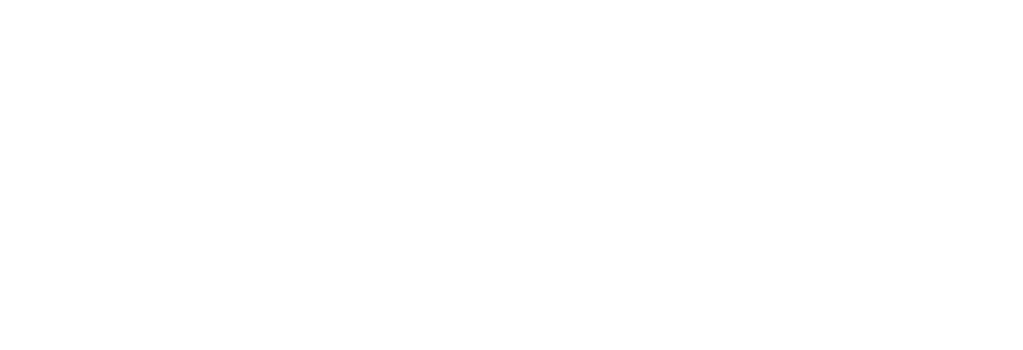
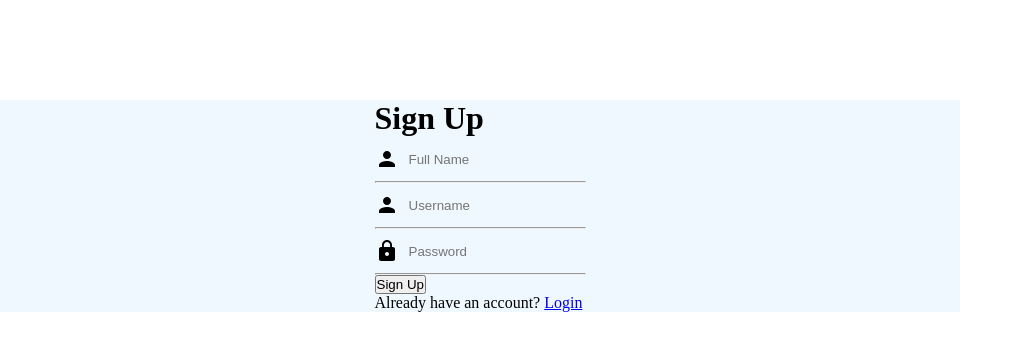
Before and after one commit to Rupeerise/Website, a React (Vite) app: page /signup in a window 1280 px wide. Before the commit this address had no page. Shown: the top 350 px of the page, without its empty margins (0-1023 px from the left). Built offline with nearby package versions, Linux system fonts and the light colour scheme.

Commit message:
signup page 1.0

```diff
--- a/pages/login.css
+++ b/pages/login.css
@@ -4,7 +4,6 @@
   align-items: center;
   justify-content: center;
   margin-top: 200px;
-  /* background-color: gray; */
   font-family:'Times New Roman', Times, serif
 }
 
--- /dev/null
+++ b/pages/signup.css
@@ -0,0 +1,25 @@
+.signup-container{
+  width: 75vw;
+  display: flex;
+  justify-content: center;
+  align-items: center;
+  margin-top: 100px;
+  background-color: aliceblue;
+}
+
+.signup-input {
+  display: flex;
+  margin-top: 10px;
+  margin-bottom: 10px;
+}
+
+.signup-input hr{
+  margin: 10px;
+}
+
+.signup-input-box{
+  outline: none;
+  border: none;
+  background: transparent;
+  margin-left: 10px;
+}
--- /dev/null
+++ b/pages/signup.jsx
@@ -0,0 +1,72 @@
+import * as React from "react";
+import { useState } from "react";
+import "./signup.css"
+import PersonIcon from '@mui/icons-material/Person';
+import HttpsIcon from '@mui/icons-material/Https';
+
+export default function Login(){
+  let [FormData, setFormData] = useState({
+    fullname: "",
+    username: "",
+    password: ""
+  });
+
+  let handleInputChange = (event) => {
+    let fieldName = event.target.name;
+    let newValue = event.target.value;
+
+    setFormData((currData) => {
+      currData[fieldName] = newValue;
+      return {...currData};
+    });
+  };
+
+  let handleSubmit = (event) => {
+    event.preventDefault();
+
+    setFormData({
+      fullname: "",
+      username: "",
+      password: ""
+    })
+  }
+
+  return(
+    <>
+      <div className="signup-container">
+        <div className="signup-img">
+
+        </div>
+        <form action="Login" onSubmit={handleSubmit}>
+          <h1>Sign Up</h1>
+
+          <div className="signup-right">
+            <div className="signup-input">
+              <PersonIcon className="signup-icon" />
+              <input className="signup-input-box" type="text" placeholder="Full Name" value={FormData.fullname} onChange={handleInputChange} name="fullname"/>
+            </div>
+            <hr />
+
+            <div className="signup-input">
+              <PersonIcon className="signup-icon" />
+              <input className="signup-input-box" type="text" placeholder="Username" value={FormData.username} onChange={handleInputChange} name="username"/>
+            </div>
+            <hr />
+
+            <div className="signup-input">
+              <HttpsIcon className="signup-icon" />
+              <input className="signup-input-box" type="password" placeholder="Password" name="password" onChange={handleInputChange}/>
+            </div>
+            <hr />
+
+            <div className="singup-button-container"></div>
+            <button type="submit" className="signup-button">Sign Up</button>
+
+            <p className="signup-login">Already have an account? <a href="/">Login</a></p>
+
+          </div>
+        </form>
+      </div>
+    </>
+  )
+}
--- a/src/App.jsx
+++ b/src/App.jsx
@@ -2,7 +2,9 @@
 import "./App.css";
 import Login from "../pages/login";
 import Home from "../pages/home";
+import SignUp from "../pages/signup";
 import { BrowserRouter, Routes, Route } from "react-router-dom";
+
 
 export default function App() {
   return (
@@ -12,6 +14,7 @@
           <Route index element={<Home />} />
           <Route path="/" element={<Home />} />
           <Route path="/login" element={<Login />} />
+          <Route path="/signup" element={<SignUp />} />
         </Routes>
       </BrowserRouter>
     </>
```
